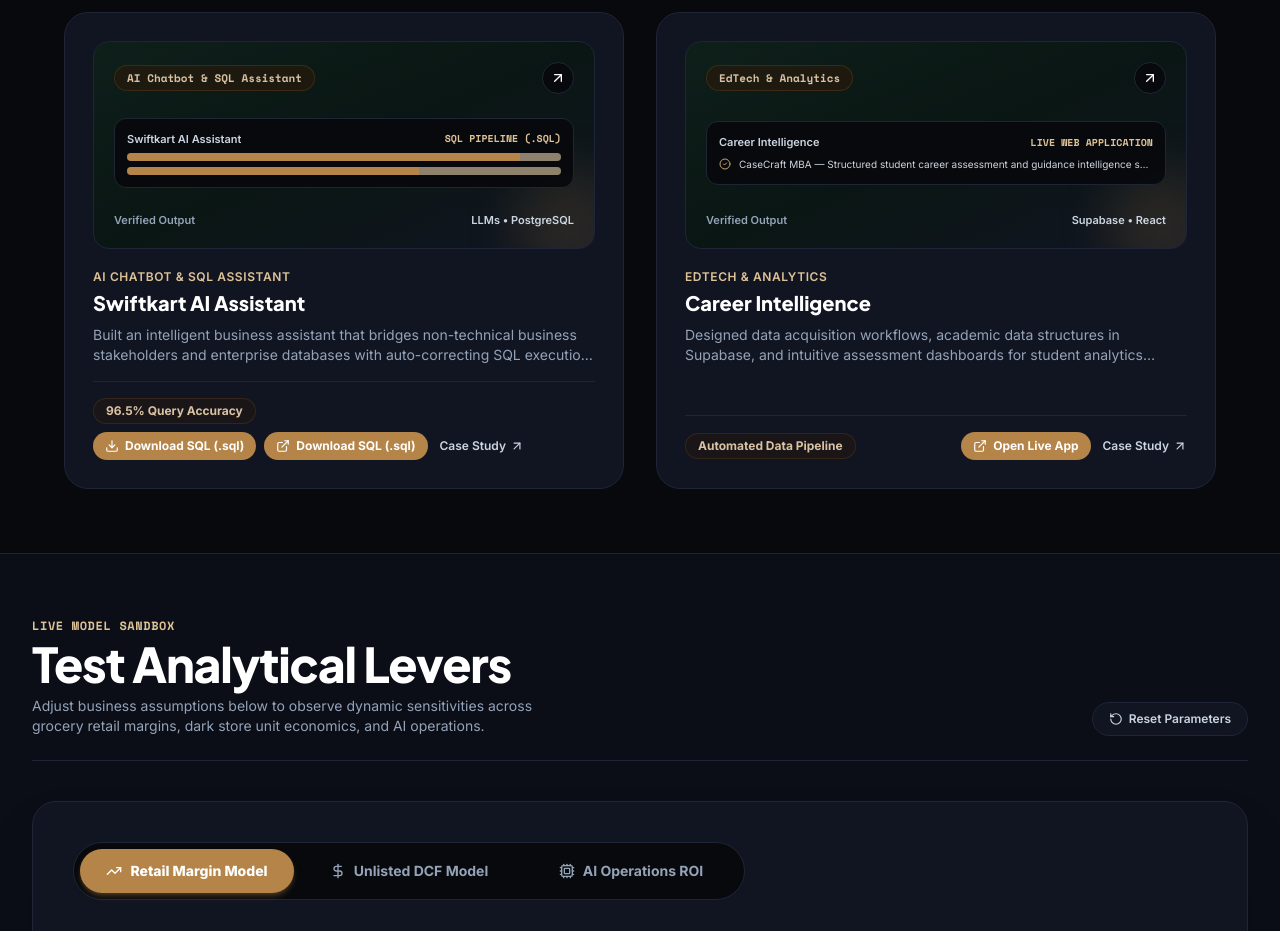
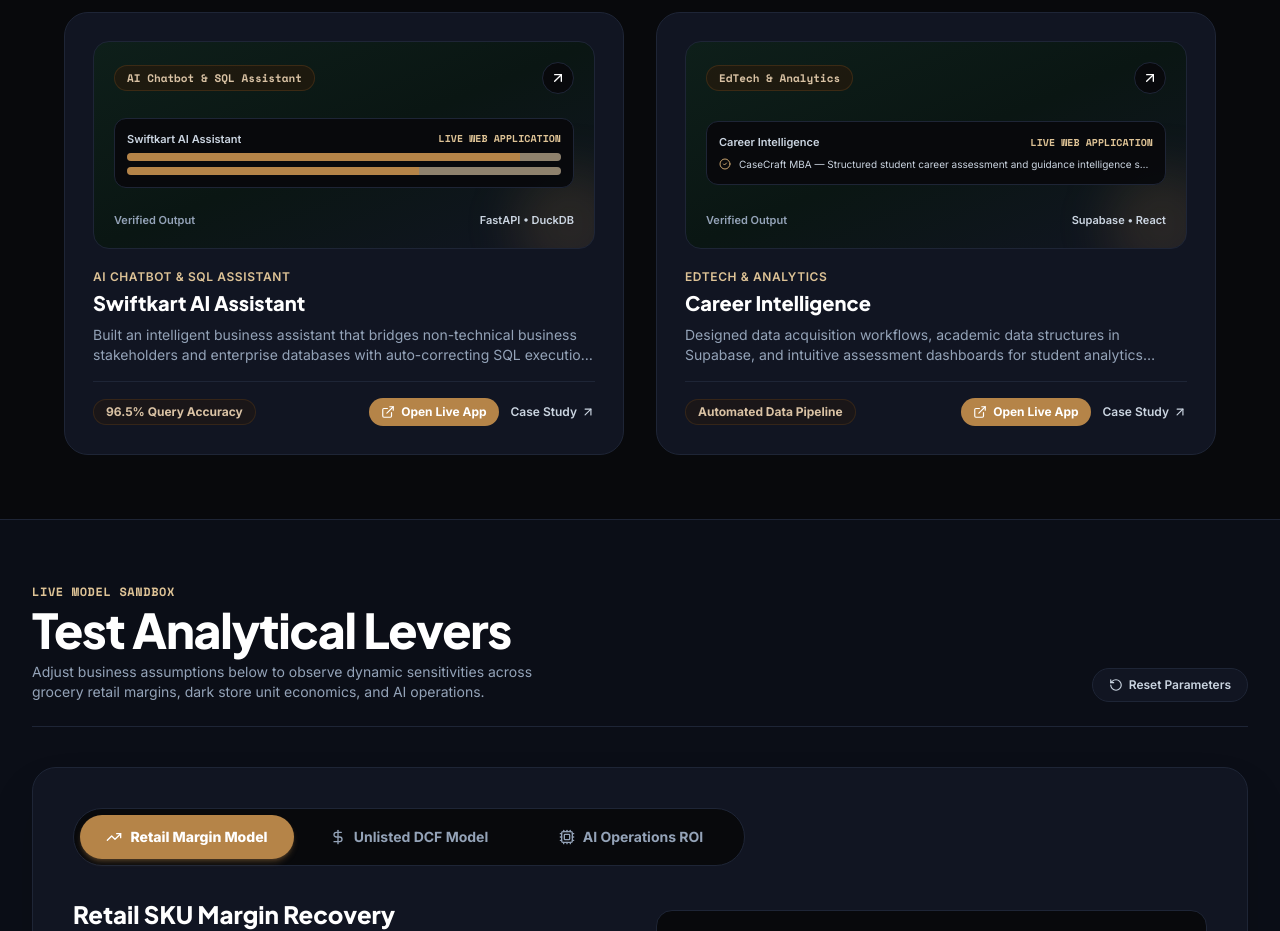
Before and after one commit to Tanu019/Portfolio, a React (Vite) app: page / in a window 1280 px wide. Shown: the part 2280-3211 px from the top of the page. Built offline with nearby package versions, Linux system fonts and the light colour scheme.

Commit message:
feat: link Swiftkart directly to live web application on Render instead of SQL file

```diff
--- a/src/data/projectsData.js
+++ b/src/data/projectsData.js
@@ -101,17 +101,17 @@
     title: "Swiftkart AI Assistant",
     subtitle: "Translating plain English business questions into instant database queries and charts.",
     shortDesc: "Built an intelligent business assistant that bridges non-technical business stakeholders and enterprise databases with auto-correcting SQL execution and instant data charting.",
-    tools: ["LLMs", "PostgreSQL", "SQL Views", "Power BI", "Data Viz"],
+    tools: ["FastAPI", "DuckDB", "Groq AI", "SQL Pipelines", "Analytics Dashboard"],
     featured: true,
     accentColor: "#DEC396",
-    highlightBadge: "SQL PIPELINE (.SQL)",
-    liveUrl: "https://github.com/Tanu019/Dashboard-PowerBI-Dummy",
-    fileUrl: "/downloads/Swiftkart_SQL_Analytics_Pipeline.sql",
-    fileName: "Swiftkart_SQL_Analytics_Pipeline.sql",
-    fileType: "SQL Pipeline (.sql)",
-    githubUrl: "https://github.com/Tanu019/Dashboard-PowerBI-Dummy",
-    actionLabel: "Download SQL (.sql)",
-    actionType: "file",
+    highlightBadge: "LIVE WEB APPLICATION",
+    liveUrl: "https://swiftkart-ai-assistance.onrender.com/",
+    fileUrl: null,
+    fileName: null,
+    fileType: null,
+    githubUrl: "https://github.com/Tanu019/AI-support-Assistant",
+    actionLabel: "Open Live App",
+    actionType: "live",
     metrics: [
       { label: "Query Accuracy", value: "96.5%", note: "With auto-healing syntax correction" },
       { label: "Time-to-Insight", value: "Instant", note: "From question to visual chart" },
```
